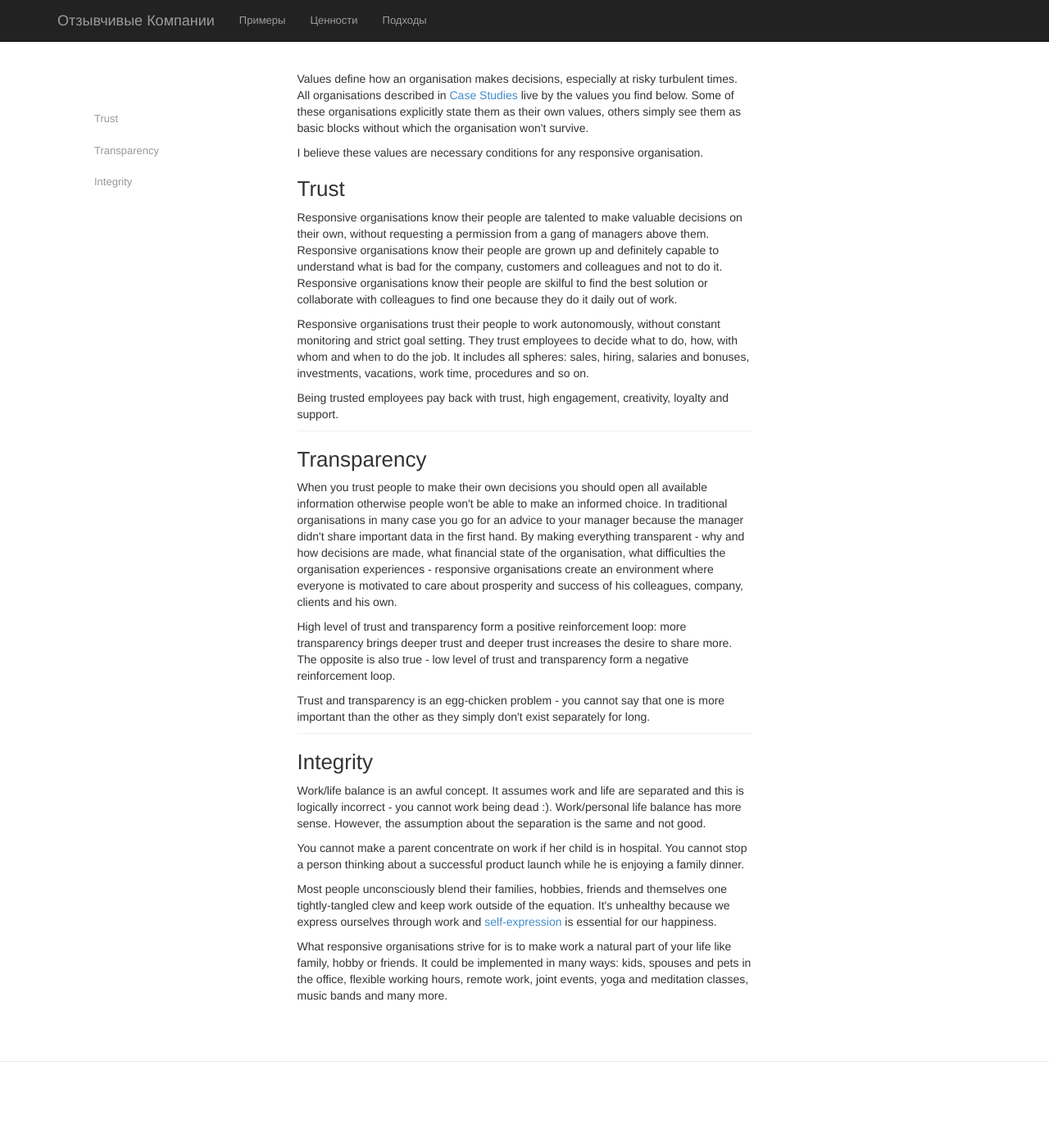
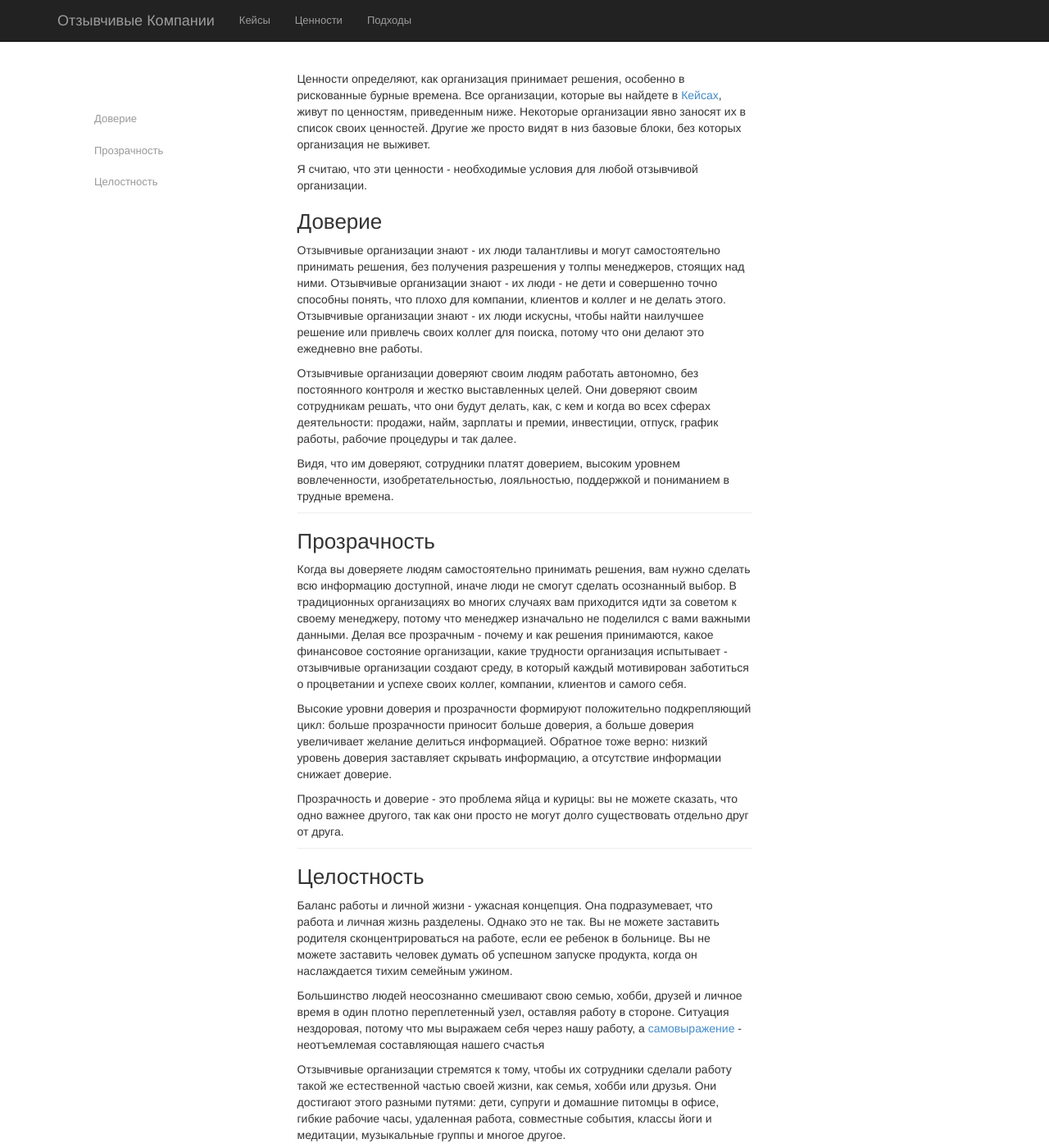
Before and after one commit to sery0ga/responsiveorgs-ru, a Jekyll site: the page built from values.html, in a window 1280 px wide and 1400 px high. Shown: the whole window at 82% size. Built offline with Jekyll 4.4.1, drawn with Linux system fonts in a browser that asks for light colours.

Commit message:
1. All supportive pages are translated 2. Renamed one menu item

```diff
--- a/_includes/header.html
+++ b/_includes/header.html
@@ -19,7 +19,7 @@
             <div class="collapse navbar-collapse" id="bs-example-navbar-collapse-1">
                 <ul class="nav navbar-nav">
                     <li>
-                        <a href="/casestudy/">Примеры</a>
+                        <a href="/casestudy/">Кейсы</a>
                     </li>
                     <li>
                         <a href="/values.html">Ценности</a>
--- a/casestudy/index.html
+++ b/casestudy/index.html
@@ -18,7 +18,7 @@ layout: page
       <div class="caption">
         <h3>Futurice</h3>
         <p>Size: ~ 200</p>
-        <p>Industry: Information Technology</p>
+        <p>Отрасль: Информационные технологии</p>
       </div>
     </div>
   </div>
@@ -28,7 +28,7 @@ layout: page
       <div class="caption">
         <h3>Github</h3>
         <p>Size: ~ 250</p>
-        <p>Industry: Information Technology</p>
+        <p>Отрасль: Информационные технологии</p>
       </div>
     </div>
   </div>
--- a/values.html
+++ b/values.html
@@ -8,82 +8,85 @@ layout: default
       <div class="toc">
         <div data-spy="affix" data-offset-top="0" data-offset-bottom="20">
           <ul class="nav" role="navigation">
-              <li><a href="#trust" class="">Trust</a></li>
-              <li><a href="#transparency" class="">Transparency</a></li>
-              <li><a href="#integrity" class="">Integrity</a></li>
+              <li><a href="#trust" class="">Доверие</a></li>
+              <li><a href="#transparency" class="">Прозрачность</a></li>
+              <li><a href="#integrity" class="">Целостность</a></li>
           </ul>
         </div>
       </div>
     </div>
     <div class="post-content col-md-6 col-md-offset-1 row">
-      <p>Values define how an organisation makes decisions, especially at risky turbulent
-times. All organisations described in <a href="/casestudy/">Case Studies</a> live by
-the values you find below. Some of these organisations explicitly state them
-as their own values, others simply see them as basic blocks without which the
-organisation won't survive.</p>
+      <p>Ценности определяют, как организация принимает решения, особенно в
+      рискованные бурные времена. Все организации, которые вы найдете в <a href="/casestudy/">Кейсах</a>, живут по ценностям, приведенным ниже.
+      Некоторые организации явно заносят их в список своих ценностей. Другие же
+      просто видят в низ базовые блоки, без которых организация не выживет.</p>
 
-      <p>I believe these values are necessary conditions for any responsive organisation.</p>
+      <p>Я считаю, что эти ценности - необходимые условия для любой отзывчивой
+      организации.</p>
 
       <div class="chapter">
-          <h3 id="trust">Trust</h3>
-          <p>Responsive organisations know their people are talented to make valuable
-    decisions on their own, without requesting a permission from a gang of managers
-    above them. Responsive organisations know their people are grown up and definitely
-    capable to understand what is bad for the company, customers and colleagues and
-    not to do it. Responsive organisations know their people are skilful to find
-    the best solution or collaborate with colleagues to find one because they do it
-    daily out of work.</p>
+          <h3 id="trust">Доверие</h3>
+          <p>Отзывчивые организации знают - их люди талантливы и могут
+          самостоятельно принимать решения, без получения разрешения у толпы
+          менеджеров, стоящих над ними. Отзывчивые организации знают - их
+          люди - не дети и совершенно точно способны понять, что плохо для
+          компании, клиентов и коллег и не делать этого. Отзывчивые организации
+          знают - их люди искусны, чтобы найти наилучшее решение или привлечь
+          своих коллег для поиска, потому что они делают это ежедневно вне
+          работы.</p>
 
-    <p>Responsive organisations trust their people to work autonomously, without constant
-    monitoring and strict goal setting. They trust employees to decide what to do,
-    how, with whom and when to do the job. It includes all spheres: sales, hiring,
-    salaries and bonuses, investments, vacations, work time, procedures and so on.</p>
+          <p>Отзывчивые организации доверяют своим людям работать автономно,
+          без постоянного контроля и жестко выставленных целей. Они доверяют
+          своим сотрудникам решать, что они будут делать, как, с кем и когда
+          во всех сферах деятельности: продажи, найм, зарплаты и премии,
+          инвестиции, отпуск, график работы, рабочие процедуры и так далее.</p>
 
-    <p>Being trusted employees pay back with trust, high engagement, creativity, loyalty
-    and support.</p>
-</div>
+          <p>Видя, что им доверяют, сотрудники платят доверием, высоким
+          уровнем вовлеченности, изобретательностью, лояльностью, поддержкой
+          и пониманием в трудные времена.</p>
+      </div>
 
-<div class="chapter">
-<h3 id="transparency">Transparency</h3>
-<p>When you trust people to make their own decisions you should open all available
-information otherwise people won't be able to make an informed choice. In traditional
-organisations in many case
-you go for an advice to your manager because the manager didn't share important
-data in the first hand. By making everything transparent - why and how decisions
-are made, what financial state of the organisation, what difficulties the organisation
-experiences - responsive organisations create an environment where everyone is
-motivated to care about prosperity and success of his colleagues, company,
-clients and his own.</p>
+      <div class="chapter">
+        <h3 id="transparency">Прозрачность</h3>
+        <p>Когда вы доверяете людям самостоятельно принимать решения, вам
+        нужно сделать всю информацию доступной, иначе люди не смогут сделать
+        осознанный выбор. В традиционных организациях во многих случаях вам
+        приходится идти за советом к своему менеджеру, потому что менеджер
+        изначально не поделился с вами важными данными. Делая все прозрачным -
+        почему и как решения принимаются, какое финансовое состояние
+        организации, какие трудности организация испытывает - отзывчивые
+        организации создают среду, в который каждый мотивирован заботиться
+        о процветании и успехе своих коллег, компании, клиентов и самого себя.</p>
 
-<p>High level of trust and transparency form a positive reinforcement loop: more
-transparency brings deeper trust and deeper trust increases the desire to share more.
-The opposite is also true - low level of trust and transparency form a negative
-reinforcement loop.</p>
+        <p>Высокие уровни доверия и прозрачности формируют положительно
+        подкрепляющий цикл: больше прозрачности приносит больше доверия, а
+        больше доверия увеличивает желание делиться информацией. Обратное
+        тоже верно: низкий уровень доверия заставляет скрывать информацию,
+        а отсутствие информации снижает доверие.</p>
 
-<p>Trust and transparency is an egg-chicken problem - you cannot say that one is more
-important than the other as they simply don't exist separately for long.</p>
-</div>
+        <p>Прозрачность и доверие - это проблема яйца и курицы: вы не можете
+        сказать, что одно важнее другого, так как они просто не могут
+        долго существовать отдельно друг от друга.</p>
+      </div>
 
-<h3 id="integrity">Integrity</h3>
-<p>Work/life balance is an awful concept. It assumes work and life are separated
-and this is logically incorrect - you cannot work being dead :). Work/personal life
-balance has more sense. However, the assumption about the separation is the same
-and not good.</p>
+      <h3 id="integrity">Целостность</h3>
+      <p>Баланс работы и личной жизни - ужасная концепция. Она подразумевает,
+      что работа и личная жизнь разделены. Однако это не так. Вы не можете
+      заставить родителя сконцентрироваться на работе, если ее ребенок в
+      больнице. Вы не можете заставить человек думать об успешном запуске
+      продукта, когда он наслаждается тихим семейным ужином.</p>
 
-<p>You cannot make a parent concentrate on work if her child is in hospital. You
-cannot stop a person thinking about a successful product launch while he
-is enjoying a family dinner.</p>
+      <p>Большинство людей неосознанно смешивают свою семью, хобби, друзей и
+      личное время в один плотно переплетенный узел, оставляя работу в стороне.
+      Ситуация нездоровая, потому что мы выражаем себя через нашу работу, а
+<a href="http://www.pbs.org/thisemotionallife/topic/happiness/what-happiness"
+target="_blank">самовыражение</a> - неотъемлемая составляющая нашего счастья</p>
 
-<p>Most people unconsciously blend their families, hobbies, friends and themselves
-one tightly-tangled clew and keep work outside of the equation. It's unhealthy
-because we express ourselves through work and
-<a href="http://www.pbs.org/thisemotionallife/topic/happiness/what-happiness"
-target="_blank">self-expression</a> is essential for our happiness.</p>
-
-<p>What responsive organisations strive for is to make work a natural part of your
-life like family, hobby or friends. It could be implemented in many ways: kids,
-spouses and pets in the office, flexible working hours, remote work, joint events,
-yoga and meditation classes, music bands and many more.</p>
+      <p>Отзывчивые организации стремятся к тому, чтобы их сотрудники сделали
+      работу такой же естественной частью своей жизни, как семья, хобби или
+      друзья. Они достигают этого разными путями: дети, супруги и домашние
+      питомцы в офисе, гибкие рабочие часы, удаленная работа, совместные
+      события, классы йоги и медитации, музыкальные группы и многое другое.</p>
 
     </div>
   </div>
```
Also changed, not shown: other parts of casestudy/index.html (+1 -1 lines), index.html (+33 -31 lines).
